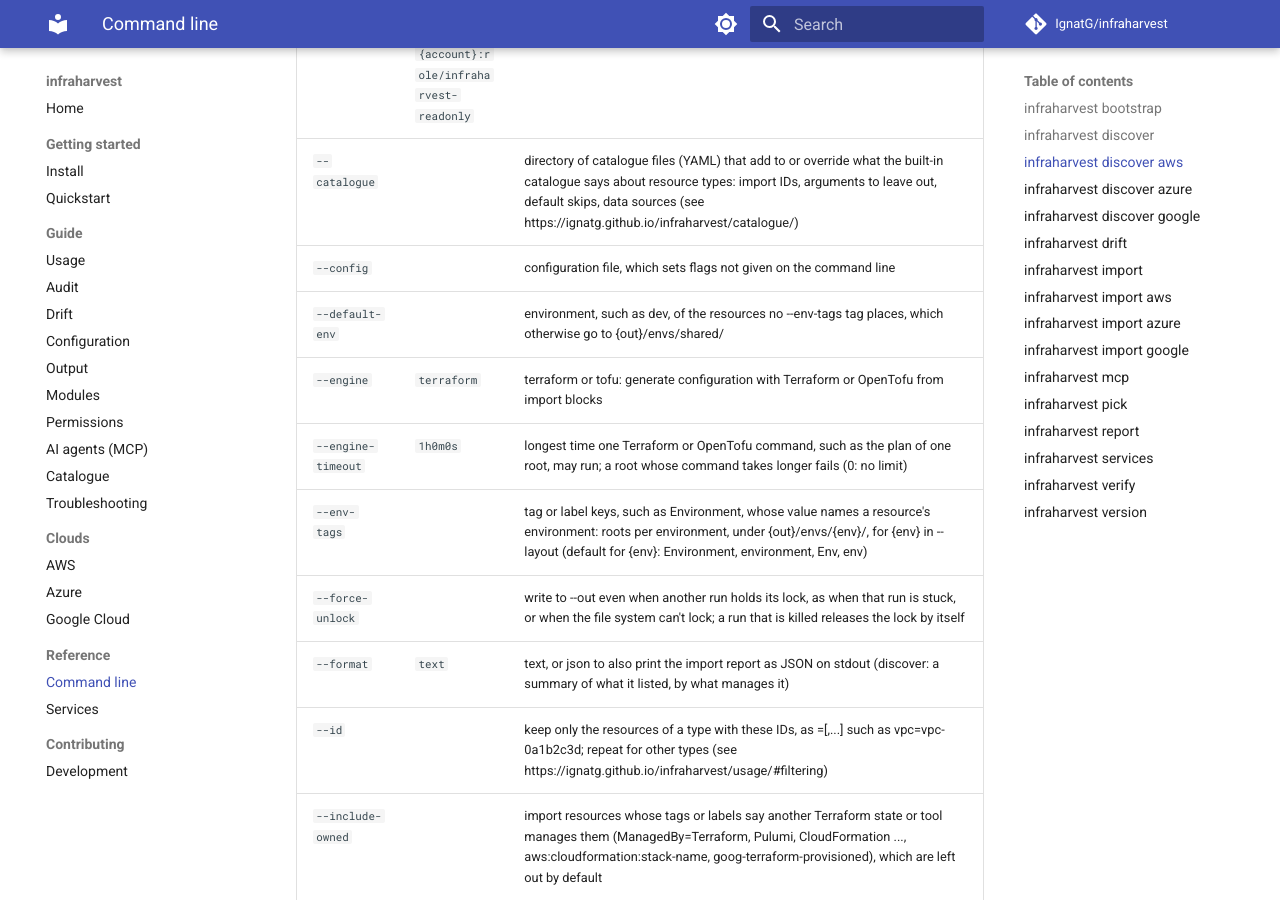
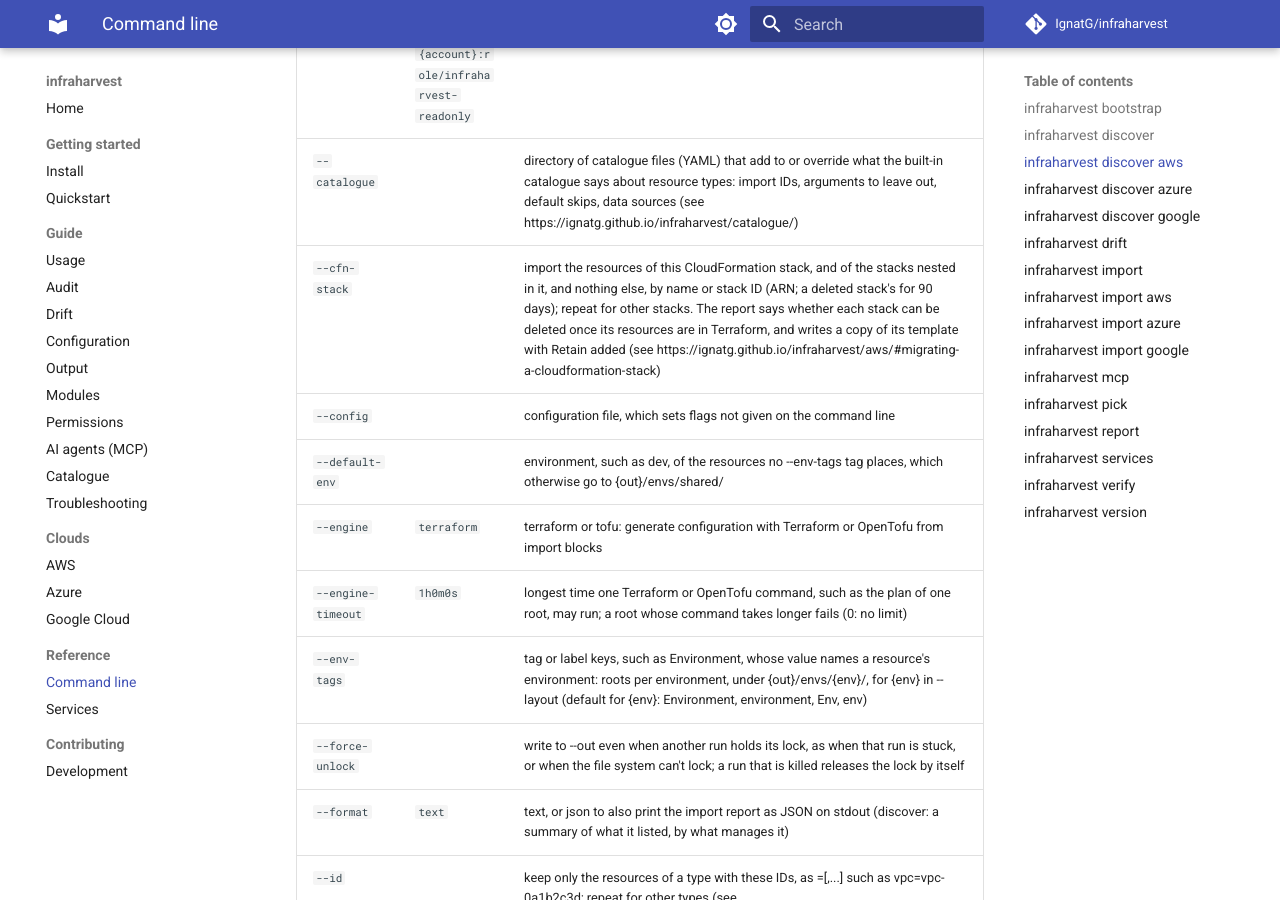
Before and after one commit to IgnatG/infraharvest, an MkDocs documentation site: the page built from docs/reference/cli.md, in a window 1280 px wide and 900 px high, scrolled down 1381 px. Built offline with MkDocs 1.6.1 and Material for MkDocs 9.7.7, drawn with Linux system fonts in a browser that asks for light colours; comment, search, counter and statistics services are not loaded; some of the changed text lies outside the part shown.

Commit message:
docs(reference): add --cfn-stack to the CLI reference and contract

```diff
--- a/docs/reference/cli.md
+++ b/docs/reference/cli.md
@@ -45,6 +45,7 @@ infraharvest discover aws
 | `--allow-partial` |  | keep going when some services or resources fail to import, leaving them out of the output, and exit 3 instead of 1 |
 | `--assume-role` | `arn:aws:iam::{account}:role/infraharvest-readonly` | role to assume in each account of --accounts or --organization; {account} stands for the account ID. Without them, a role ARN assumes that role |
 | `--catalogue` |  | directory of catalogue files (YAML) that add to or override what the built-in catalogue says about resource types: import IDs, arguments to leave out, default skips, data sources (see https://ignatg.github.io/infraharvest/catalogue/) |
+| `--cfn-stack` |  | import the resources of this CloudFormation stack, and of the stacks nested in it, and nothing else, by name or stack ID (ARN; a deleted stack's for 90 days); repeat for other stacks. The report says whether each stack can be deleted once its resources are in Terraform, and writes a copy of its template with Retain added (see https://ignatg.github.io/infraharvest/aws/#migrating-a-cloudformation-stack) |
 | `--config` |  | configuration file, which sets flags not given on the command line |
 | `--default-env` |  | environment, such as dev, of the resources no --env-tags tag places, which otherwise go to {out}/envs/shared/ |
 | `--engine` | `terraform` | terraform or tofu: generate configuration with Terraform or OpenTofu from import blocks |
@@ -231,6 +232,7 @@ infraharvest import aws
 | `--allow-partial` |  | keep going when some services or resources fail to import, leaving them out of the output, and exit 3 instead of 1 |
 | `--assume-role` | `arn:aws:iam::{account}:role/infraharvest-readonly` | role to assume in each account of --accounts or --organization; {account} stands for the account ID. Without them, a role ARN assumes that role |
 | `--catalogue` |  | directory of catalogue files (YAML) that add to or override what the built-in catalogue says about resource types: import IDs, arguments to leave out, default skips, data sources (see https://ignatg.github.io/infraharvest/catalogue/) |
+| `--cfn-stack` |  | import the resources of this CloudFormation stack, and of the stacks nested in it, and nothing else, by name or stack ID (ARN; a deleted stack's for 90 days); repeat for other stacks. The report says whether each stack can be deleted once its resources are in Terraform, and writes a copy of its template with Retain added (see https://ignatg.github.io/infraharvest/aws/#migrating-a-cloudformation-stack) |
 | `--config` |  | configuration file, which sets flags not given on the command line and the state backend of the generated roots |
 | `--default-env` |  | environment, such as dev, of the resources no --env-tags tag places, which otherwise go to {out}/envs/shared/ |
 | `--engine` | `terraform` | terraform or tofu: generate configuration with Terraform or OpenTofu from import blocks |
```
Also changed, not shown: 1 other file.
